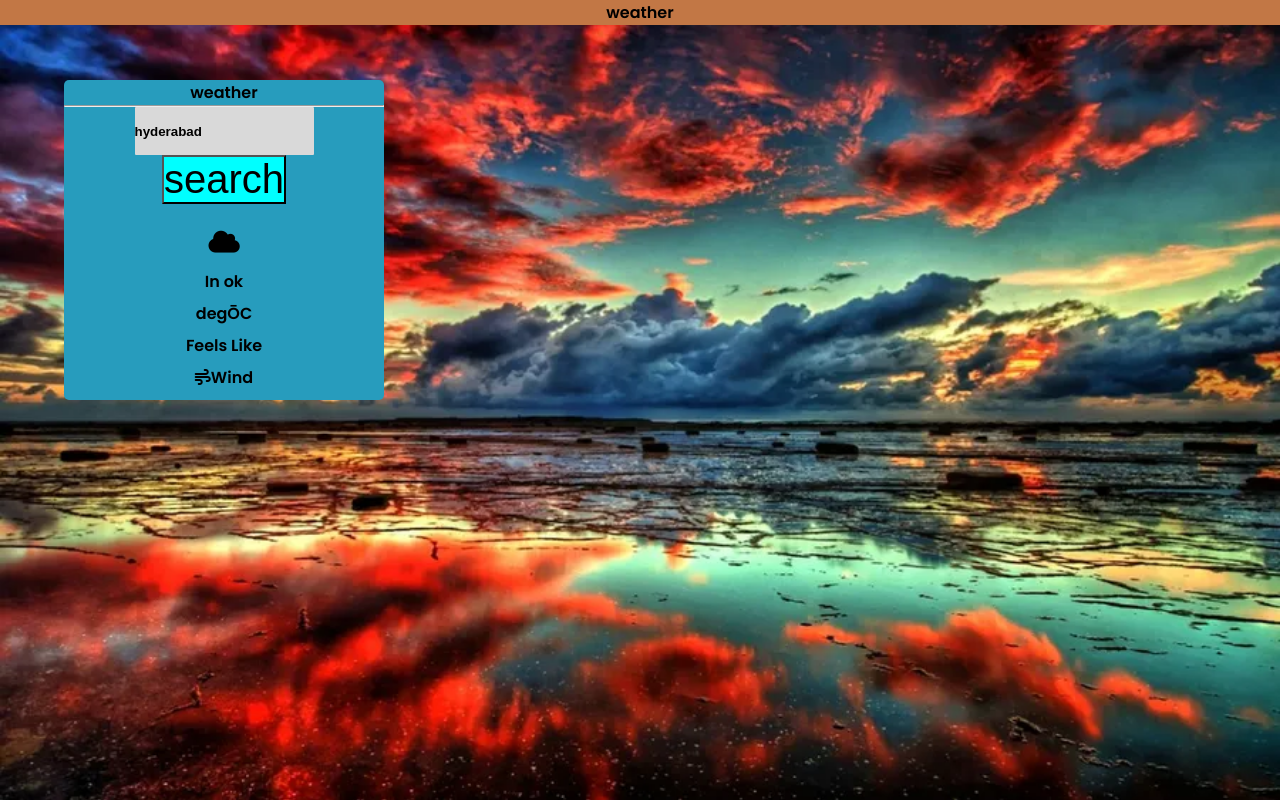
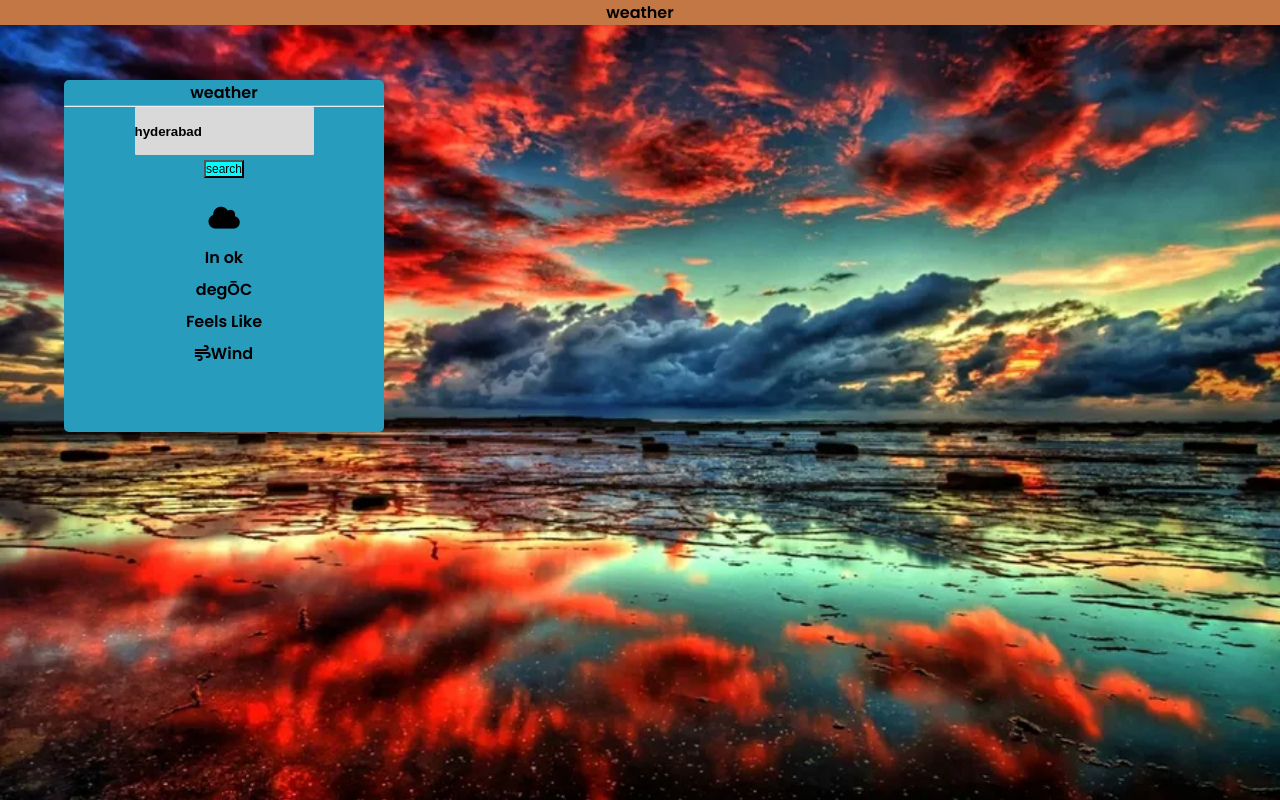
Before and after one commit to abhi0413/Weather-mobile_view, a plain HTML site: page index.html in a window 1280 px wide. Drawn offline with Linux system fonts and the light colour scheme.

Commit message:
Update style.css

```diff
--- a/style.css
+++ b/style.css
@@ -25,7 +25,7 @@ body::before{
     /* background-size: cover; */
 }
 .btn{
-    font-size: 5vmin;
+    font-size: 1.5vmin;
     background-color: aqua;
 }
 header{
@@ -44,7 +44,7 @@ header{
 
 .border{
     background-color: transparent;
-    height: 20rem;
+    height: 22rem;
     width: 20rem;
     background-color: #279cbd;
     border-radius: 5px;
```
